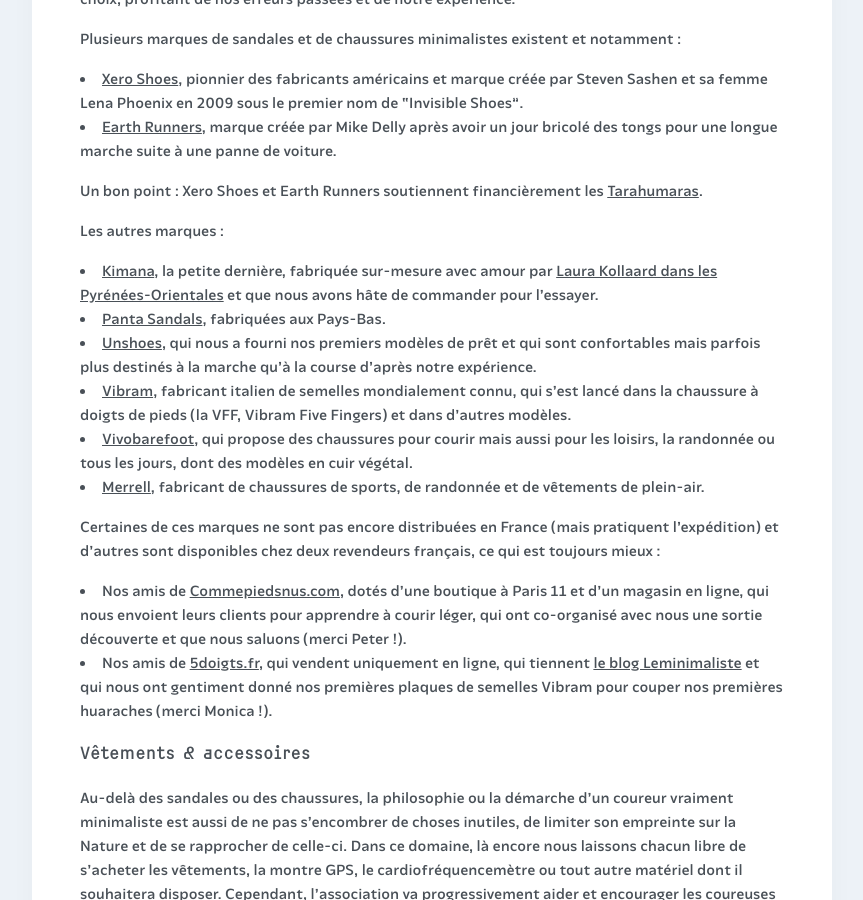
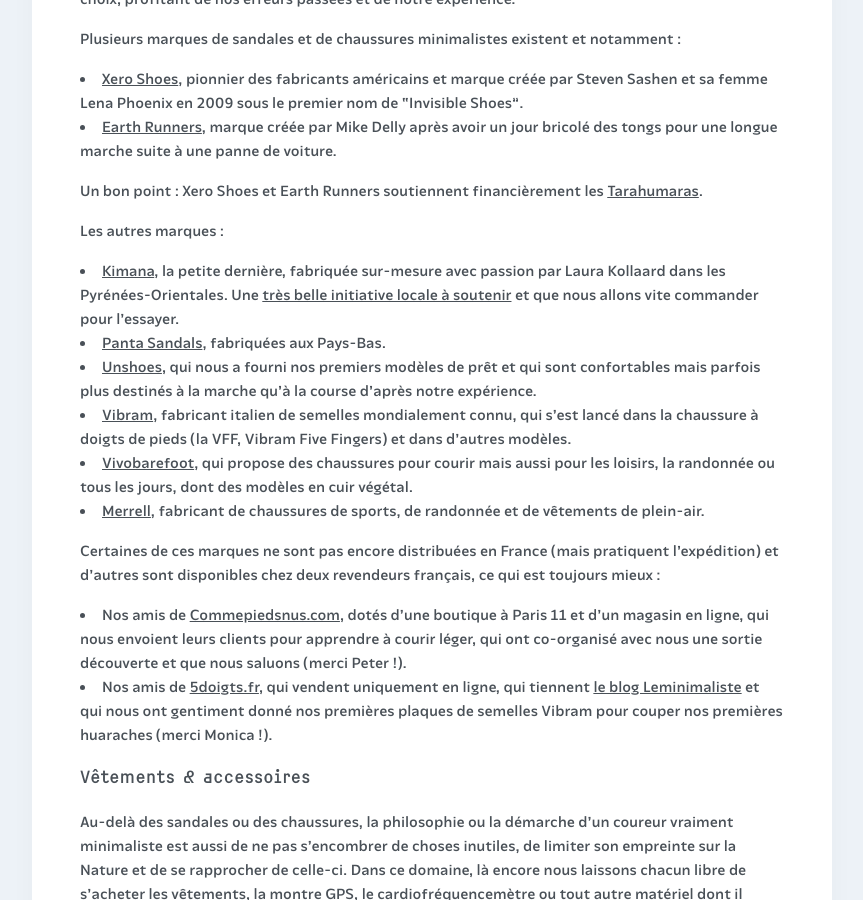
Before and after one commit to courirpaleo/courirpaleo.github.io, a Jekyll site: the page built from _pages/ressources.md, in a window 1280 px wide and 900 px high, scrolled down 8561 px. Shown: the whole window, without its empty margins (208-1071 px from the left). Built offline with Jekyll 4.4.1, drawn with Linux system fonts in a browser that asks for light colours; some web fonts are replaced.

Commit message:
Update ressources.md

```diff
--- a/_pages/ressources.md
+++ b/_pages/ressources.md
@@ -93,7 +93,7 @@
 Un bon point&nbsp;: Xero Shoes et Earth Runners soutiennent financièrement les [Tarahumaras](https://fr.wikipedia.org/wiki/Tarahumaras).
 
 Les autres marques&nbsp;:
-- [Kimana](https://www.kisskissbankbank.com/fr/projects/kimana), la petite dernière, fabriquée sur-mesure avec amour par [Laura Kollaard dans les Pyrénées-Orientales](https://dis-leur.fr/pyrenees-orientales-kimana-sandale-minimaliste-qui-marche-dans-vos-pas) et que nous avons hâte de commander pour l'essayer.
+- [Kimana](https://dis-leur.fr/pyrenees-orientales-kimana-sandale-minimaliste-qui-marche-dans-vos-pas), la petite dernière, fabriquée sur-mesure avec passion par Laura Kollaard dans les Pyrénées-Orientales. Une [très belle initiative locale à soutenir](https://www.kisskissbankbank.com/fr/projects/kimana) et que nous allons vite commander pour l'essayer.
 - [Panta Sandals](https://pantasandals.com/fr), fabriquées aux Pays-Bas.
 - [Unshoes](https://www.unshoesusa.com), qui nous a fourni nos premiers modèles de prêt et qui sont confortables mais parfois plus destinés à la marche qu'à la course d'après notre expérience.
 - [Vibram](https://www.vibram.fr), fabricant italien de semelles mondialement connu, qui s'est lancé dans la chaussure à doigts de pieds (la VFF, Vibram Five Fingers) et dans d'autres modèles.
```
